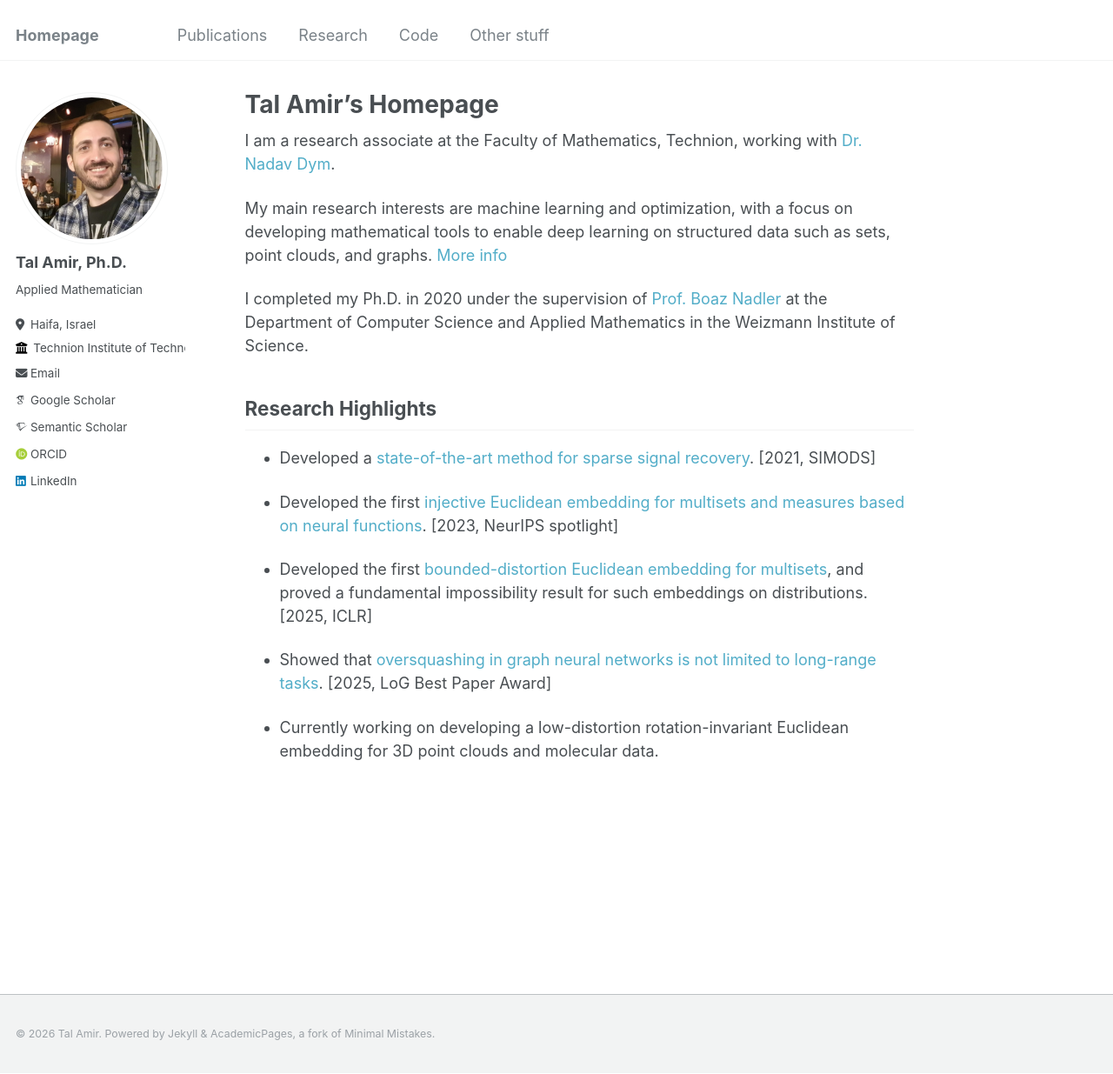
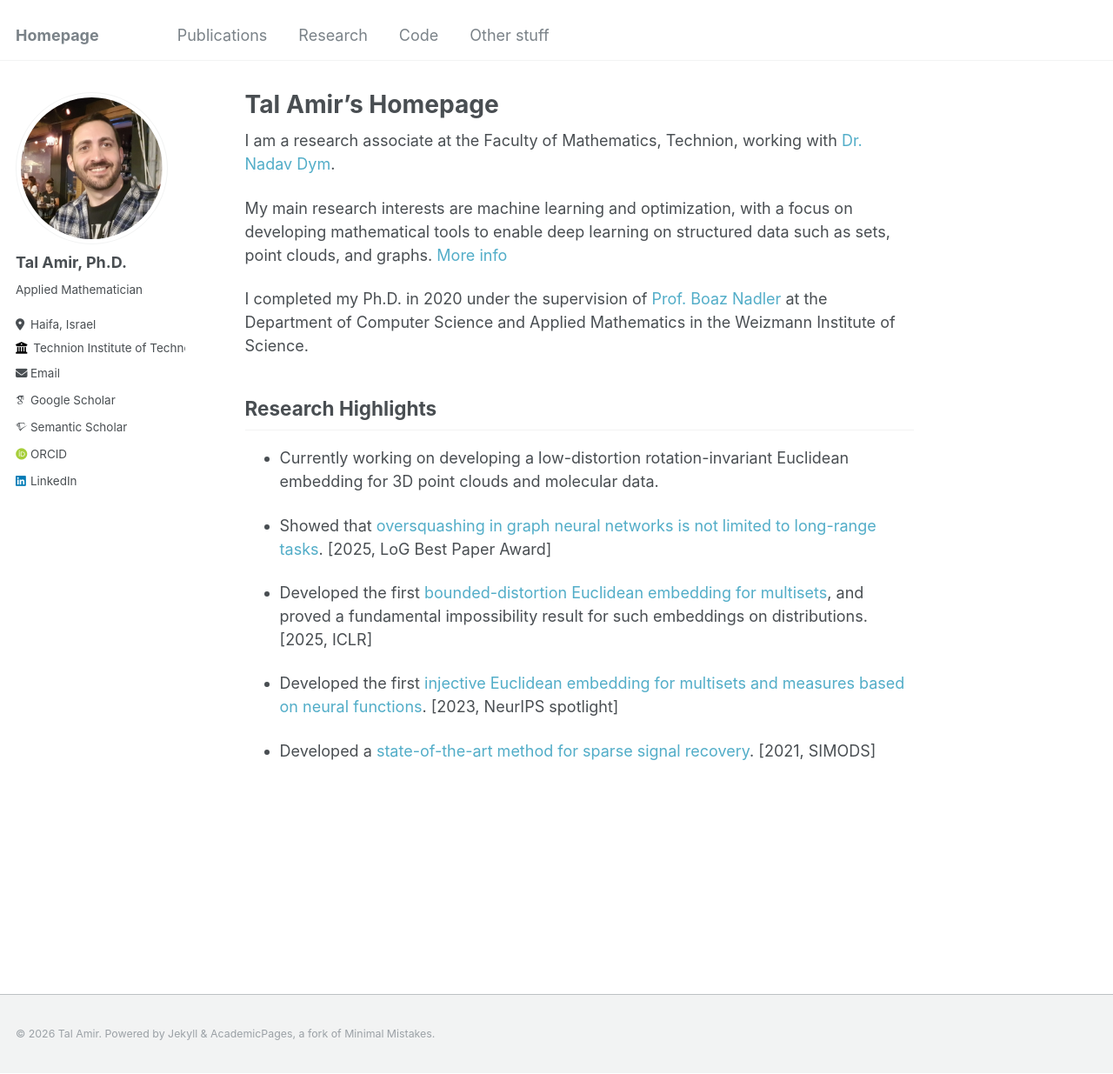
Before and after one commit to tal-amir/tal-amir.github.io, a Jekyll site: the page built from _pages/about.md, in a window 1280 px wide and 1235 px high. Shown: the whole window at 87% size. Built offline with Jekyll 4.4.1, drawn with Linux system fonts in a browser that asks for light colours; some web fonts are replaced.

Commit message:
Refreshing homepage

```diff
--- a/_pages/about.md
+++ b/_pages/about.md
@@ -15,15 +15,15 @@ I completed my Ph.D. in 2020 under the supervision of [Prof. Boaz Nadler](https:
 
 ## Research Highlights
 
-- Developed a [state-of-the-art method for sparse signal recovery](https://tal-amir.github.io/publication/2021-09%20The%20Trimmed%20Lasso). [2021, SIMODS]
+- Currently working on developing a low-distortion rotation-invariant Euclidean embedding for 3D point clouds and molecular data.
+
+- Showed that [oversquashing in graph neural networks is not limited to long-range tasks](https://tal-amir.github.io/publication/2025-12%20Short-Range%20Oversquashing). [2025, LoG Best Paper Award]
+
+- Developed the first [bounded-distortion Euclidean embedding for multisets](https://tal-amir.github.io/publication/2024-05%20Fourier%20Sliced-Wasserstein%20Embedding), and proved a fundamental impossibility result for such embeddings on distributions. [2025, ICLR]
 
 - Developed the first [injective Euclidean embedding for multisets and measures based on neural functions](https://tal-amir.github.io/publication/2023-12%20Neural%20Injective%20Functions). [2023, NeurIPS spotlight]
 
-- Developed the first [bounded-distortion Euclidean embedding for multisets](https://tal-amir.github.io/publication/2024-05%20Fourier%20Sliced-Wasserstein%20Embedding), and proved a fundamental impossibility result for such embeddings on distributions. [2025, ICLR]
-
-- Showed that [oversquashing in graph neural networks is not limited to long-range tasks](https://tal-amir.github.io/publication/2025-12%20Short-Range%20Oversquashing). [2025, LoG Best Paper Award]
-
-- Currently working on developing a low-distortion rotation-invariant Euclidean embedding for 3D point clouds and molecular data.
+- Developed a [state-of-the-art method for sparse signal recovery](https://tal-amir.github.io/publication/2021-09%20The%20Trimmed%20Lasso). [2021, SIMODS]
 
 <!--
 
```
